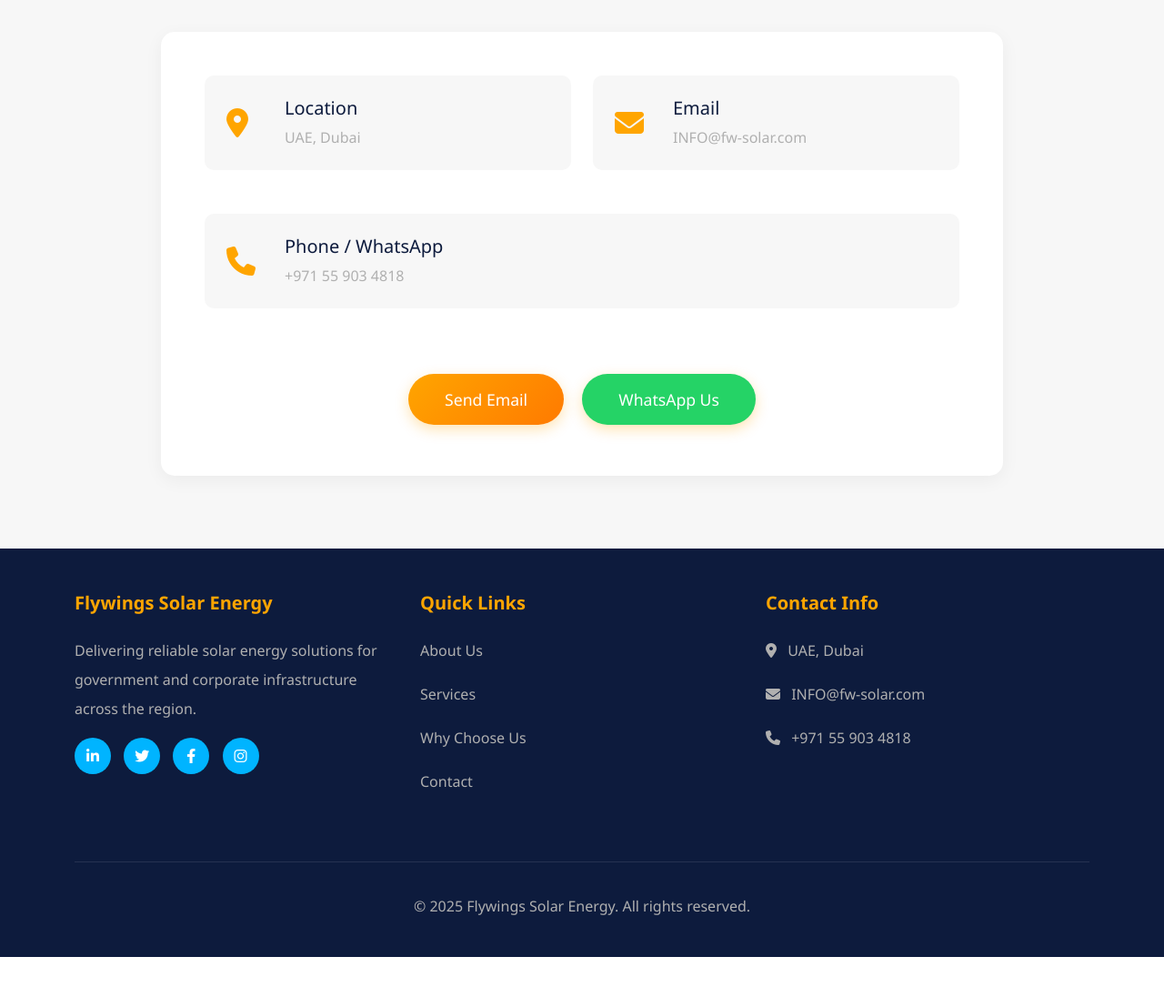
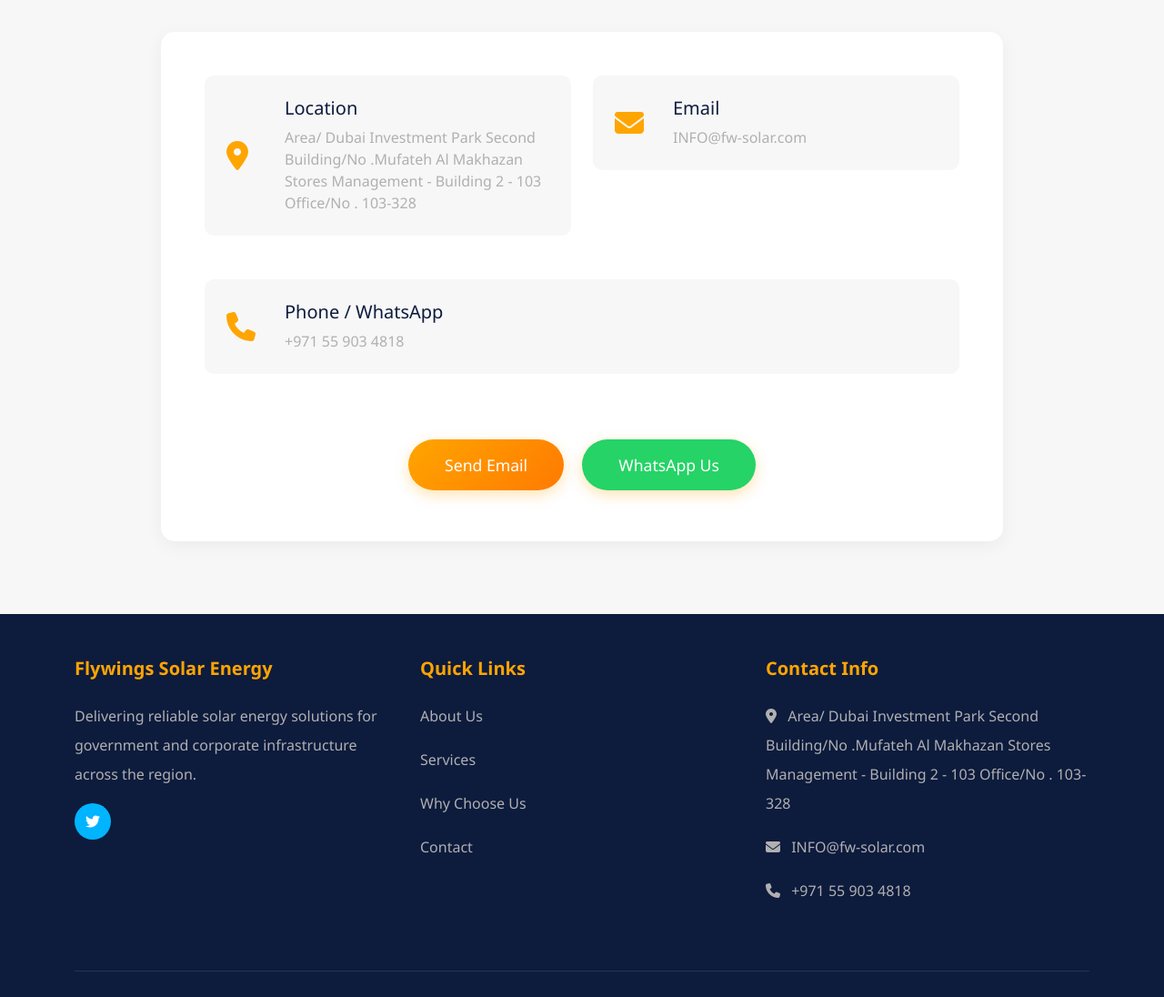
Before and after one commit to EhtishamAhmad1/flywings-solar, a plain HTML site: page index.html in a window 1280 px wide. Shown: the part 4100-5196 px from the top of the page at 91% size. Before the commit the page ends 5152 px from the top, so only its background shows below. Drawn offline with nearby package versions, Linux system fonts and the light colour scheme.

Commit message:
added business site address

```diff
--- a/index.html
+++ b/index.html
@@ -341,7 +341,11 @@
                     <i class="fas fa-map-marker-alt"></i>
                     <div>
                       <h5>Location</h5>
-                      <p>UAE, Dubai</p>
+                      <p>
+                        Area/ Dubai Investment Park Second Building/No .Mufateh
+                        Al Makhazan Stores Management - Building 2 - 103
+                        Office/No . 103-328
+                      </p>
                     </div>
                   </div>
                 </div>
@@ -392,14 +396,14 @@
               corporate infrastructure across the region.
             </p>
             <div class="social-links mt-3">
-              <a href="#"><i class="fab fa-linkedin-in"></i></a>
+              <!-- <a href="#"><i class="fab fa-linkedin-in"></i></a> -->
               <a
                 href="https://x.com/fwsloar?s=11&t=CDhnH2ZORU6B1ffaWNYZbQ"
                 target="_blank"
                 ><i class="fab fa-twitter"></i
               ></a>
-              <a href="#"><i class="fab fa-facebook-f"></i></a>
-              <a href="#"><i class="fab fa-instagram"></i></a>
+              <!-- <a href="#"><i class="fab fa-facebook-f"></i></a> -->
+              <!-- <a href="#"><i class="fab fa-instagram"></i></a> -->
             </div>
           </div>
           <div class="col-lg-4 mb-4">
@@ -411,7 +415,11 @@
           </div>
           <div class="col-lg-4 mb-4">
             <h5>Contact Info</h5>
-            <p><i class="fas fa-map-marker-alt me-2"></i> UAE, Dubai</p>
+            <p>
+              <i class="fas fa-map-marker-alt me-2"></i> Area/ Dubai Investment
+              Park Second Building/No .Mufateh Al Makhazan Stores Management -
+              Building 2 - 103 Office/No . 103-328
+            </p>
             <p><i class="fas fa-envelope me-2"></i> INFO@fw-solar.com</p>
             <p><i class="fas fa-phone me-2"></i> +971 55 903 4818</p>
           </div>
```
